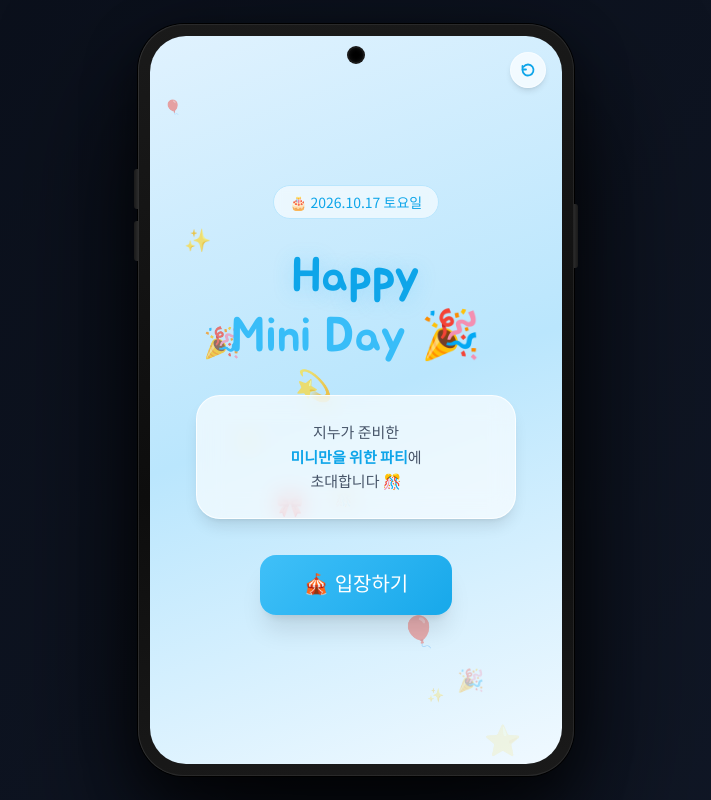
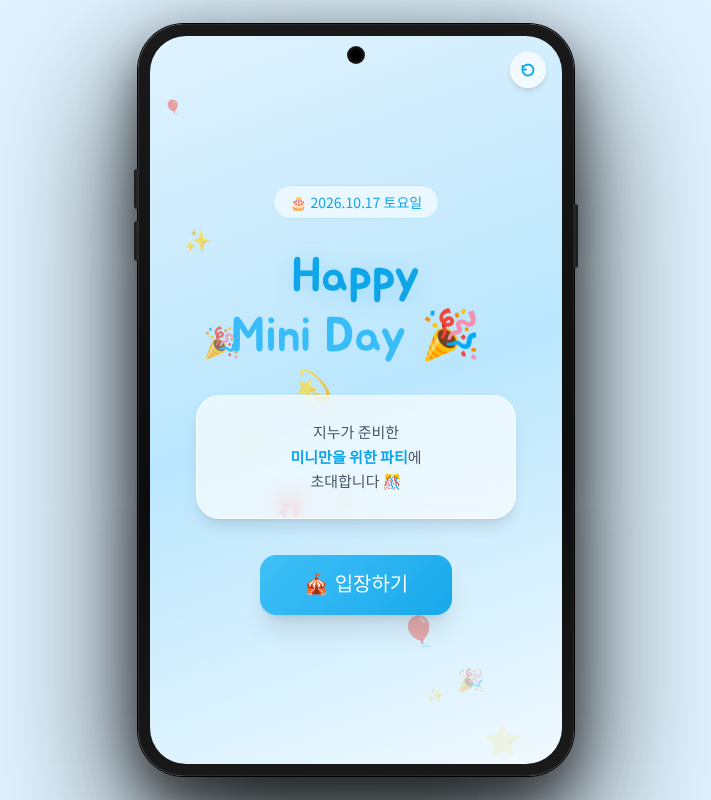
Before and after one commit to Blanc617/mini, a React (Vite) app: page / in a window 1280 px wide. Shown: the whole page, without its empty margins (284-995 px from the left). Built offline with nearby package versions, Linux system fonts and the light colour scheme.

Commit message:
fix: force light color scheme to prevent dark mode override

```diff
--- a/src/index.css
+++ b/src/index.css
@@ -1,4 +1,12 @@
 @import url('https://fonts.googleapis.com/css2?family=Jua&family=Noto+Sans+KR:wght@400;500;700&display=swap');
+
+:root {
+  color-scheme: light;
+}
+
+html, body {
+  background: #e0f2fe;
+}
 
 .font-jua { font-family: 'Jua', sans-serif; }
 .font-noto { font-family: 'Noto Sans KR', sans-serif; }
```
